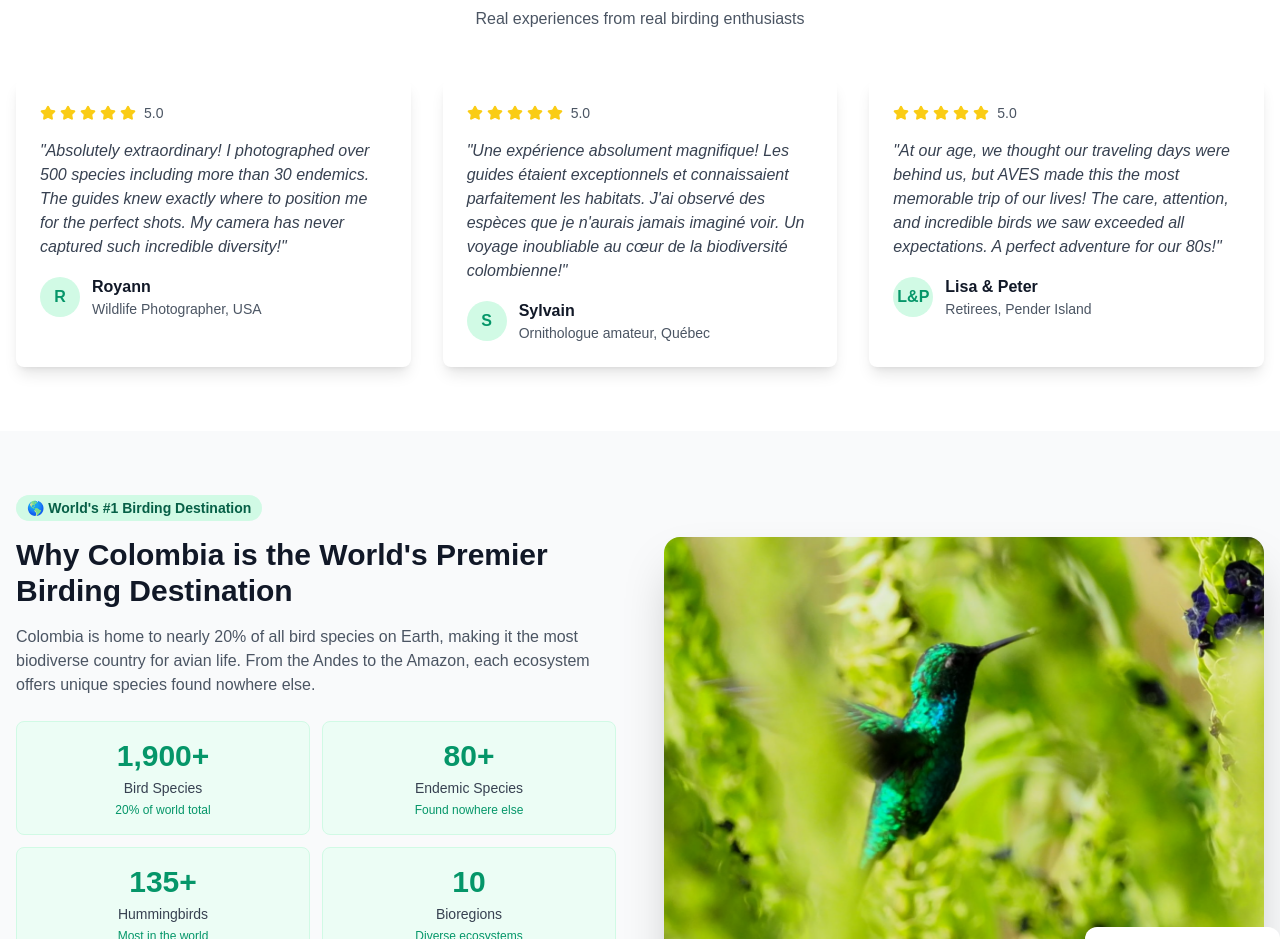
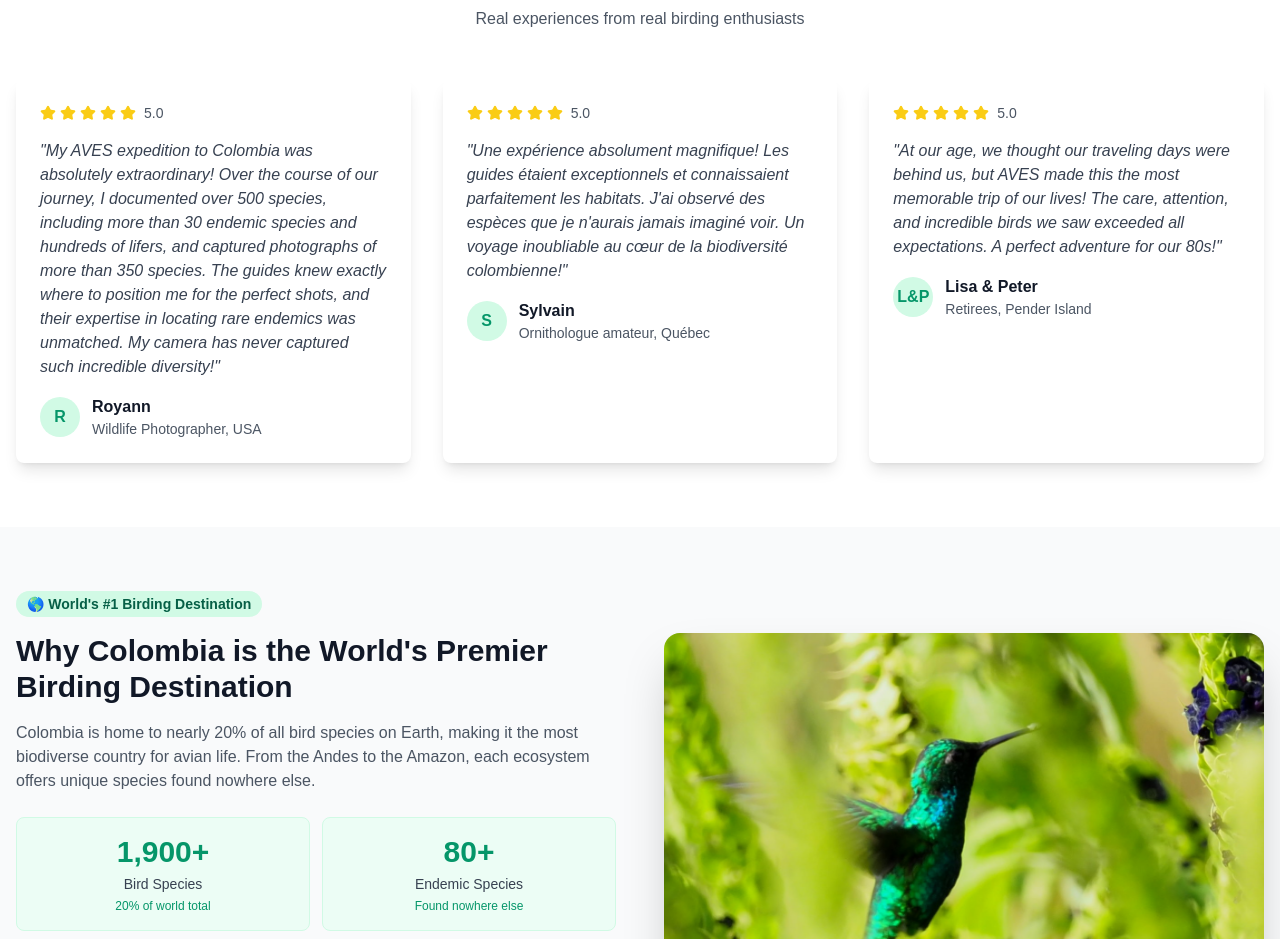
Before and after one commit to mmelendro/Aves, a Next.js app: page / in a window 1280 px wide. Shown: the part 2040-2979 px from the top of the page. Built offline with nearby package versions, Linux system fonts and the light colour scheme.

Commit message:
feat: enhance Royann's testimonial with specific metrics
Add quantified achievements for birding success and photography

Co-authored-by: null <68510980+mmelendro@users.noreply.github.com>

```diff
--- a/app/page.tsx
+++ b/app/page.tsx
@@ -493,9 +493,11 @@ ${formData.firstName} ${formData.lastName}`)
                   <span className="ml-2 text-xs sm:text-sm text-gray-600">5.0</span>
                 </div>
                 <p className="text-gray-700 mb-3 sm:mb-4 italic text-sm sm:text-base leading-relaxed">
-                  "Absolutely extraordinary! I photographed over 500 species including more than 30 endemics. The guides
-                  knew exactly where to position me for the perfect shots. My camera has never captured such incredible
-                  diversity!"
+                  "My AVES expedition to Colombia was absolutely extraordinary! Over the course of our journey, I
+                  documented over 500 species, including more than 30 endemic species and hundreds of lifers, and
+                  captured photographs of more than 350 species. The guides knew exactly where to position me for the
+                  perfect shots, and their expertise in locating rare endemics was unmatched. My camera has never
+                  captured such incredible diversity!"
                 </p>
                 <div className="flex items-center">
                   <div className="w-8 h-8 sm:w-10 sm:h-10 bg-emerald-100 rounded-full flex items-center justify-center mr-3 flex-shrink-0">
```
